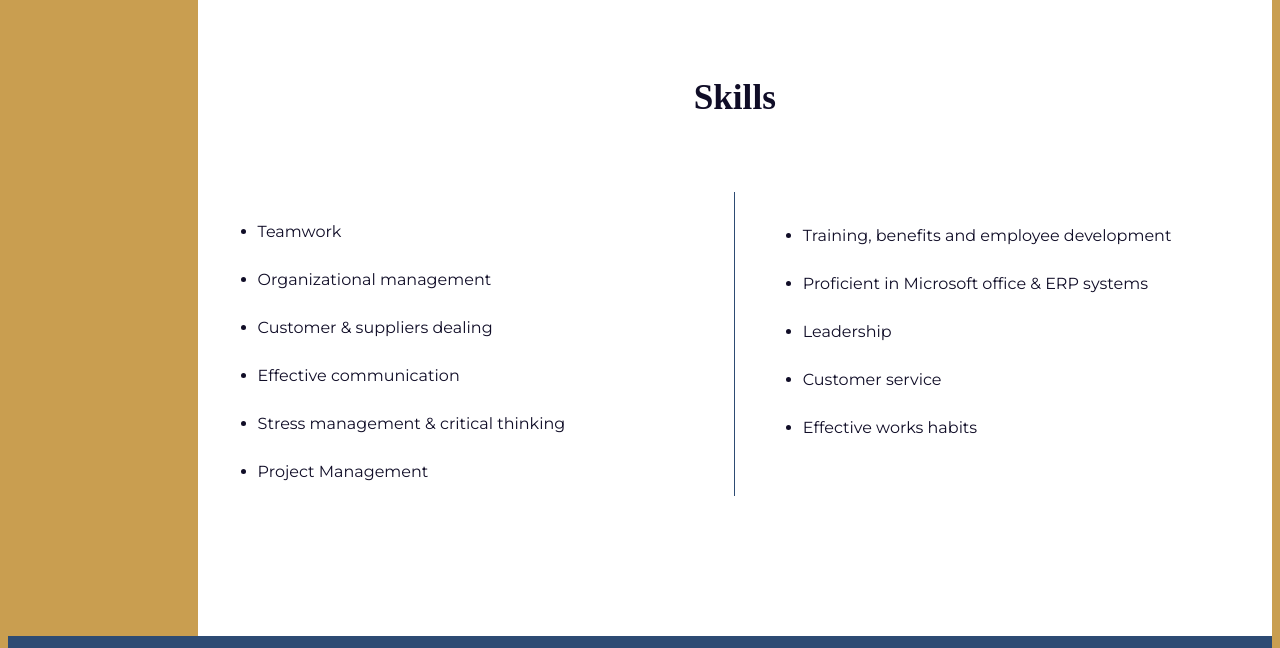
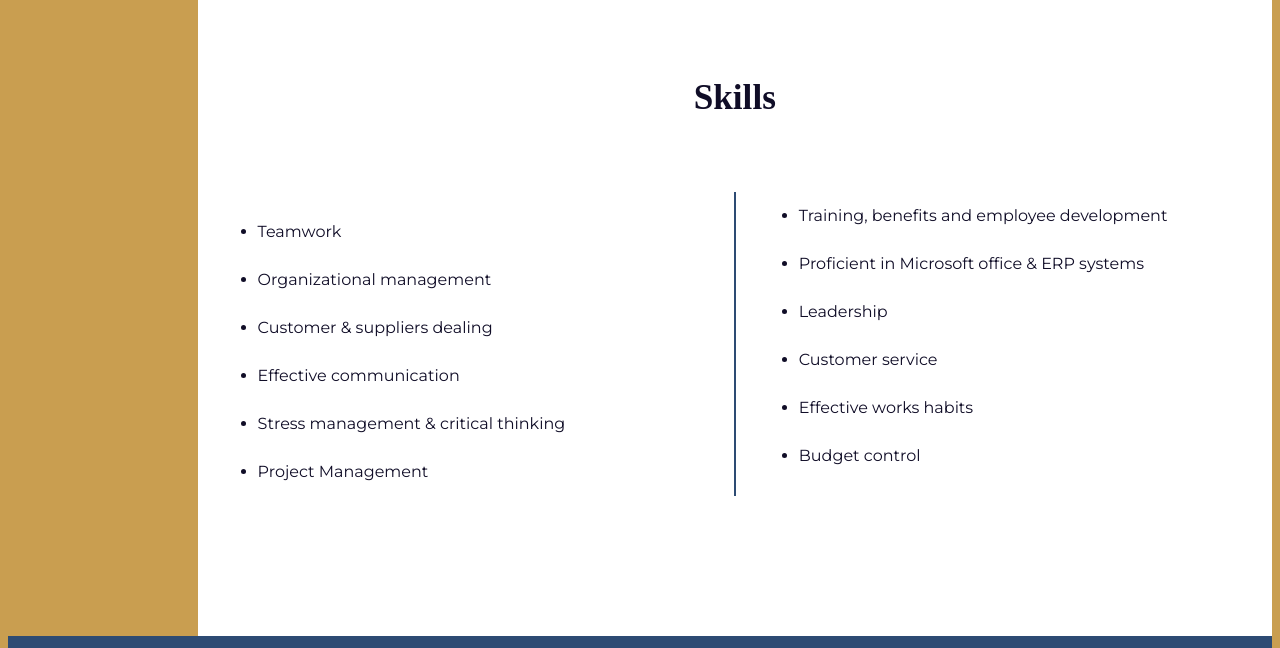
Before and after one commit to robledocr/WDD130, a plain HTML site: page Personal_site/index.html in a window 1280 px wide. Shown: the part 2575-3223 px from the top of the page. Drawn offline with Linux system fonts and the light colour scheme; a web font is replaced by a local one.

Commit message:
Responsible format

```diff
--- a/Personal_site/index.html
+++ b/Personal_site/index.html
@@ -155,15 +155,12 @@
                             <li>Effective communication</li>
                             <li>Stress management & critical thinking</li>
                             <li>Project Management</li>
-                        </ul>
-                    </section>
-                    <section class="right">
-                        <ul>
                             <li>Training, benefits and employee development</li>
                             <li>Proficient in Microsoft office & ERP systems</li>
                             <li>Leadership</li>
                             <li>Customer service</li>
                             <li>Effective works habits</li>
+                            <li>Budget control</li>
                         </ul>
                     </section>
                 </div>
--- a/Personal_site/styles/rrc_style.css
+++ b/Personal_site/styles/rrc_style.css
@@ -304,14 +304,9 @@ hr {
 .skills {
     column-count: 2;
     column-gap: 3em;
-    column-rule: 1px solid #2D4B73;
+    column-rule: 2px solid #2D4B73;
     line-height: 3em;
-    padding-top: 20px;
     padding: 50px 10px;
-}
-
-.right {
-    padding: 4px;
 }
 
 footer {
```
